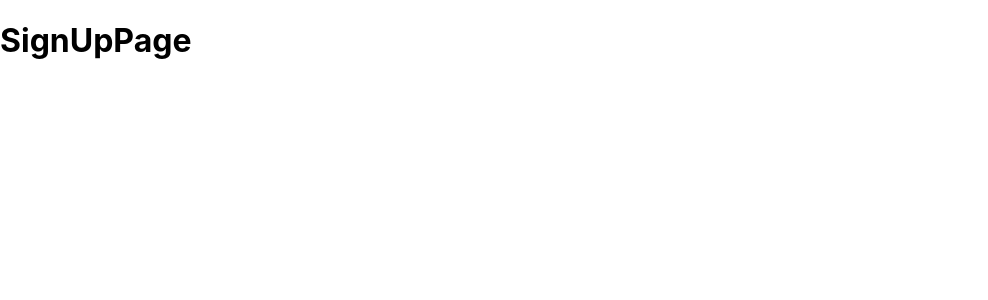
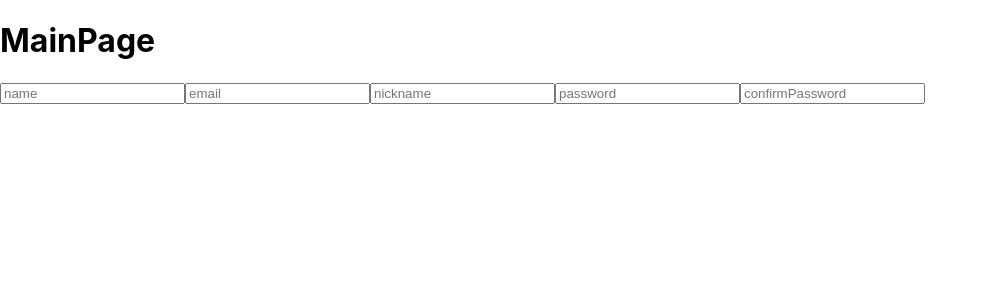
Before and after one commit to tandersonf92/Full-Stack-Front, a React (Create React App) app: page /signUp in a window 1280 px wide. Shown: the top 300 px of the page, without its empty margins (0-988 px from the left). Built offline with nearby package versions, Linux system fonts and the light colour scheme.

Commit message:
formulario do signup ja esta recebendo o hook de formulario

```diff
--- a/src/hooks/useForm.js
+++ b/src/hooks/useForm.js
@@ -3,7 +3,6 @@ import { useState } from 'react'
 
 const useForm = (initialState) => {
     const [form, setForm] = useState(initialState)
-
     const handleInputChange = event => {
         const { value, name } = event.target
         setForm({ ...form, [name]: value })
@@ -12,7 +11,7 @@ const useForm = (initialState) => {
     const clear = () => {
         setForm(initialState)
     }
-
+console.log("form : ", form)
     return [form, handleInputChange, clear]
 }
 export default useForm
--- a/src/pages/MainPage/MainPage.js
+++ b/src/pages/MainPage/MainPage.js
@@ -1,8 +1,8 @@
 
-function MainPage(params) {
+function mainPage(params) {
 
-    return <h1>MainPage</h1>
+    return <h1>mainPagegege</h1>
 }
 
 
-export default MainPage
+export default mainPage
--- a/src/pages/SignUpPage/SignUpPage.js
+++ b/src/pages/SignUpPage/SignUpPage.js
@@ -1,7 +1,27 @@
+import { useEffect } from "react"
+import useForm from "../../hooks/useForm"
 
 function SignUpPage(params) {
+    const [form, onChange] = useForm({ name: "", nickname: "", email: "", password: "" })
+    const [formPassword, onChangeConfirmPassword] = useForm({ confirmPassword: "" })
 
-    return <h1>SignUpPage</h1>
+    useEffect(() => {
+        // console.log('form  detrno do useEffect:',form)
+        // console.log('formPassword  detrno do useEffect:',formPassword)
+    }, )
+    return (
+        <>
+            <h1>MainPage</h1>
+            <form>
+                <input name="name" onChange={onChange} placeholder="name" value={form.name}></input>
+                <input name="email" onChange={onChange} placeholder="email" value={form.email}></input>
+                <input name="nickname" onChange={onChange} placeholder="nickname" value={form.nickname}></input>
+                <input name="password" onChange={onChange} placeholder="password" value={form.password}></input>
+                <input name="confirmPassword" onChange={onChangeConfirmPassword} placeholder="confirmPassword" value={formPassword.confirmPassword}></input>
+            </form>
+
+        </>
+    )
 }
 
 
```
